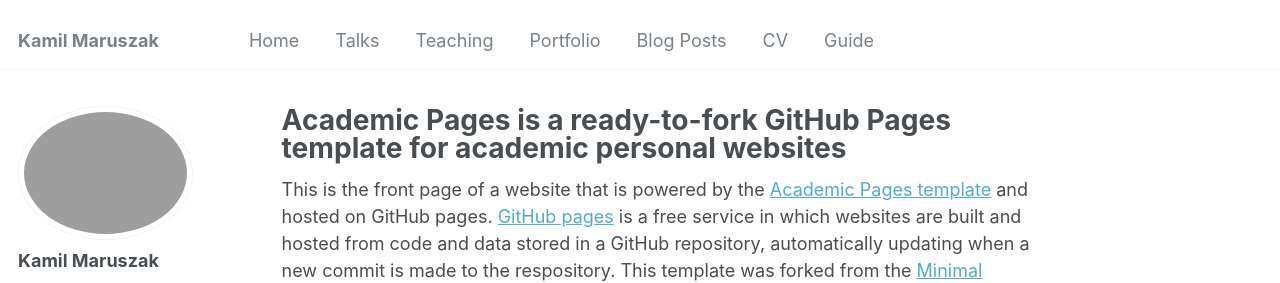
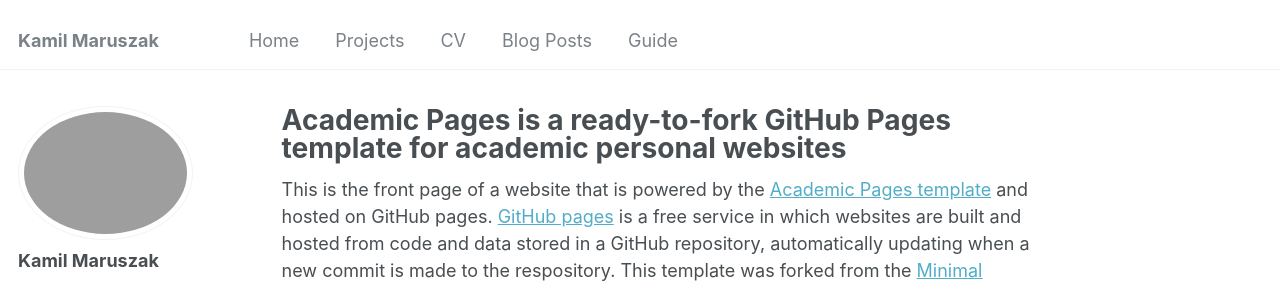
Before and after one commit to DonKamilo00/DonKamilo00.github.io, a Jekyll site: the page built from _pages/about.md, in a window 1280 px wide. Shown: the top 283 px of the page. Built offline with Jekyll 4.4.1, drawn with Linux system fonts in a browser that asks for light colours; some web fonts are replaced.

Commit message:
Update navigation.yml

```diff
--- a/_data/navigation.yml
+++ b/_data/navigation.yml
@@ -3,20 +3,16 @@ main:
   - title: "Home"
     url: /
 
-  - title: "Talks"
-    url: /talks/
+  - title: "Projects"
+    url: /portfolio/
 
-  - title: "Teaching"
-    url: /teaching/
+  - title: "CV"
+    url: /cv/
 
-  - title: "Portfolio"
-    url: /portfolio/
 
   - title: "Blog Posts"
     url: /year-archive/
 
-  - title: "CV"
-    url: /cv/
 
   - title: "Guide"
     url: /markdown/
```
